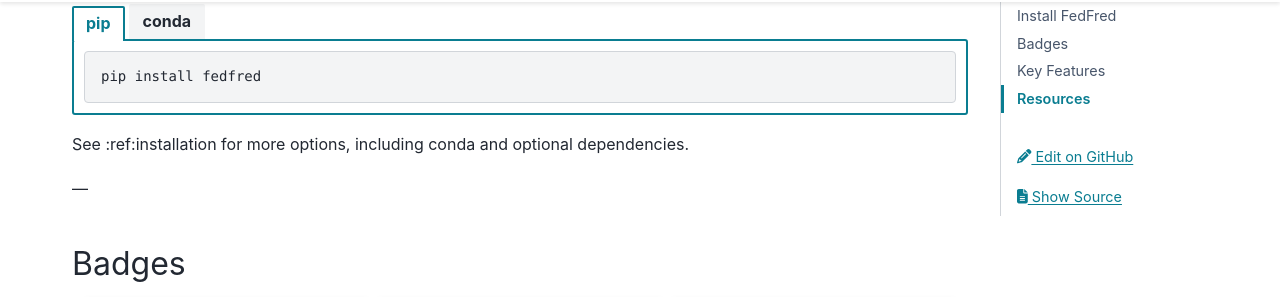
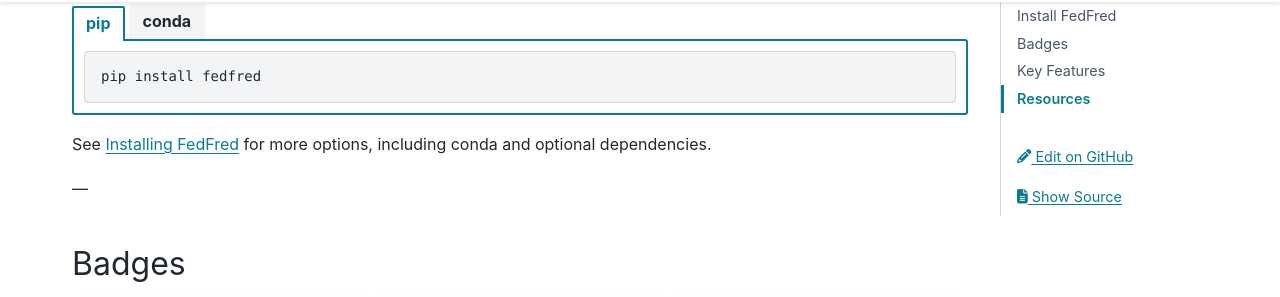
Before and after one commit to nikhilxsunder/fedfred, a Sphinx documentation site: the page built from docs/source/index.rst, in a window 1280 px wide and 900 px high, scrolled down 398 px. Shown: the part 126-423 px from the top of the window. Built offline with Sphinx 7.4.7 and the PyData theme 0.15.4, drawn with Linux system fonts in a browser that asks for light colours.

Commit message:
Update index.rst

```diff
--- a/docs/source/index.rst
+++ b/docs/source/index.rst
@@ -23,7 +23,7 @@ Install FedFred
 
          conda install -c conda-forge fedfred
 
-See :ref:installation for more options, including conda and optional dependencies.
+See :ref:`installation` for more options, including conda and optional dependencies.
 
 ---
 
```
